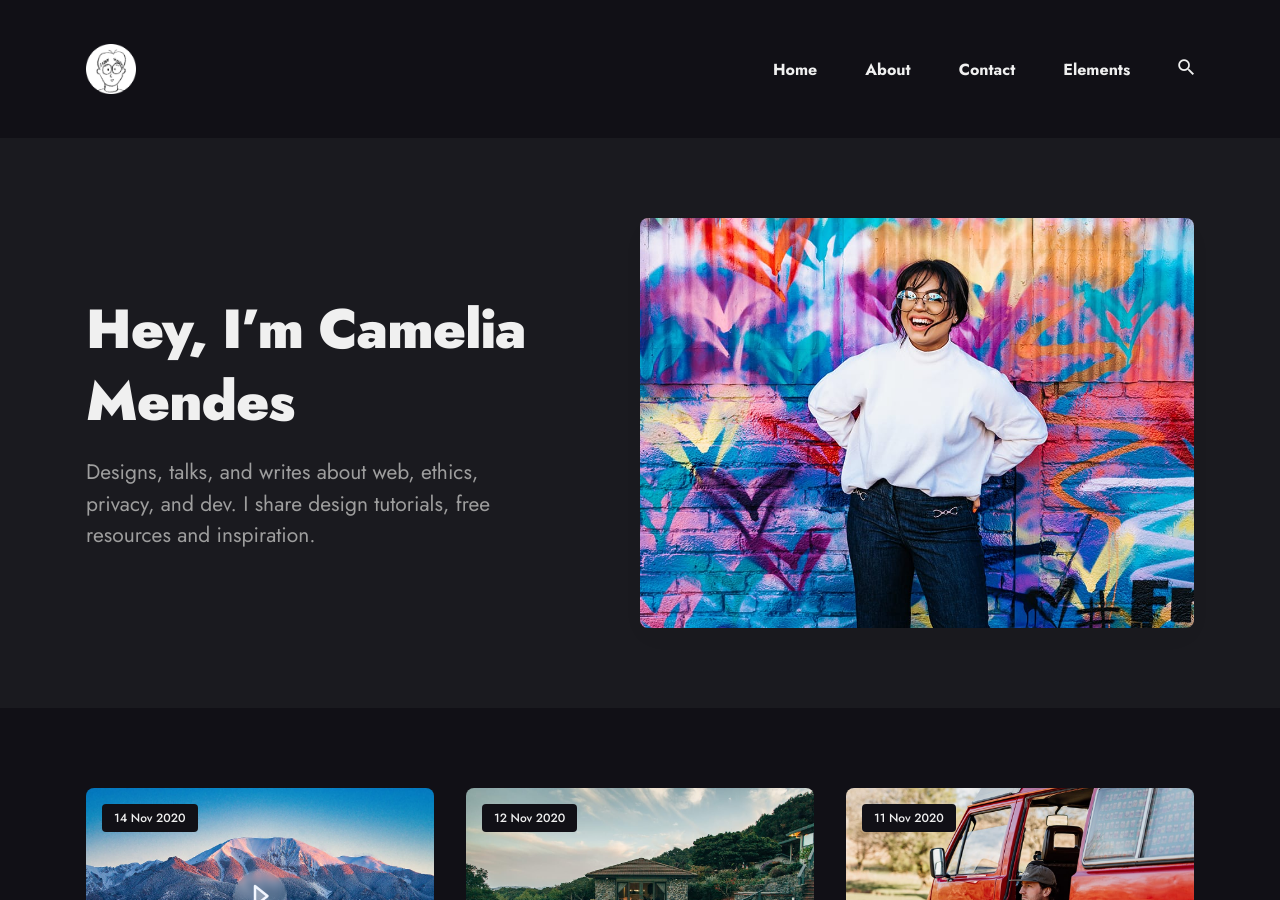
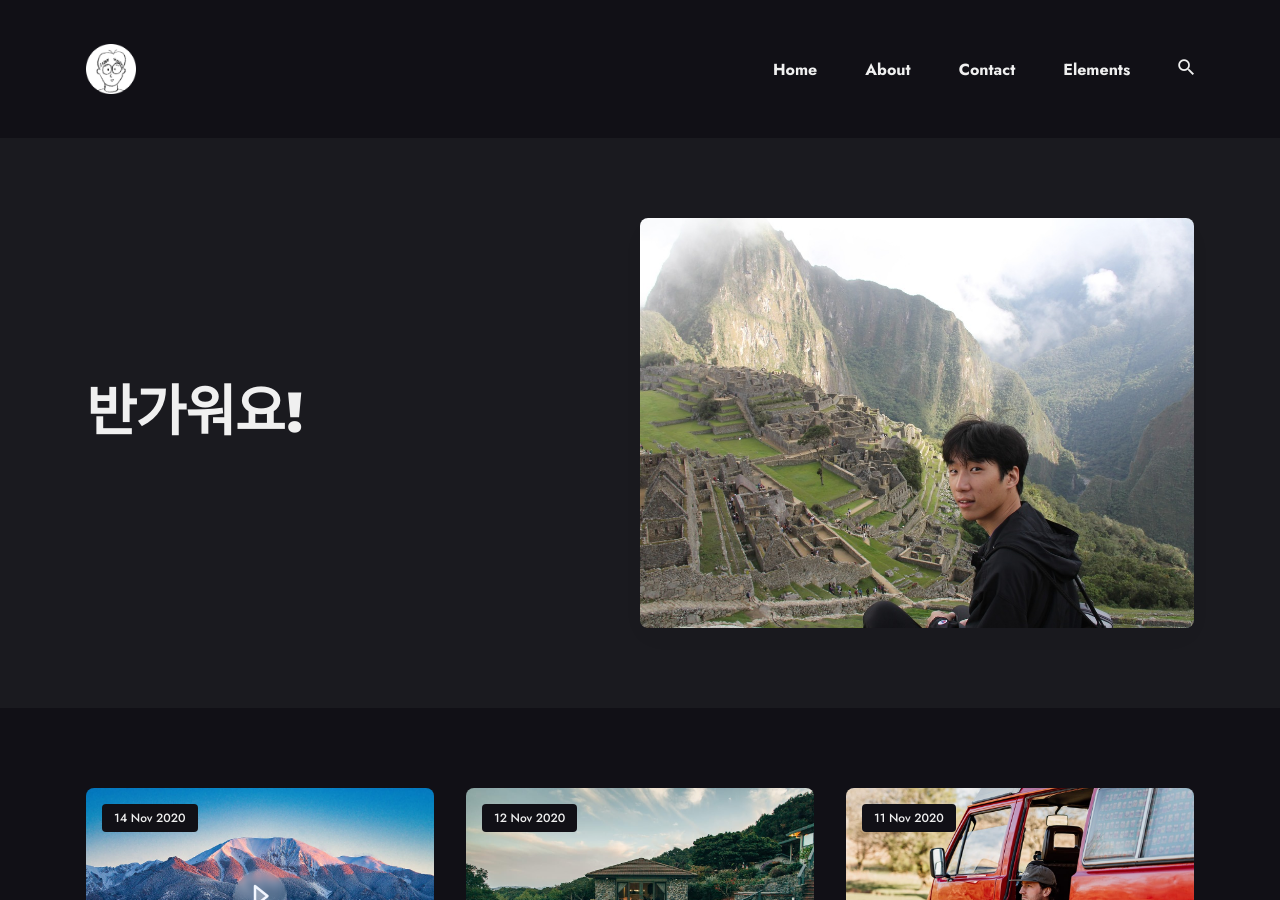
Before and after one commit to itmobrain/itmobrain.github.io, a Jekyll site: the page built from index.html, in a window 1280 px wide and 900 px high. Built offline with Jekyll 4.4.1, drawn with Linux system fonts in a browser that asks for light colours; nearby versions of some CDN libraries; the list of posts is cut into pages by our own code.

Commit message:
이미지 변경

```diff
--- a/_config.yml
+++ b/_config.yml
@@ -13,7 +13,7 @@
 author:
   author__name: ZZANZU
   author__bio: 하라는 취업은 안하고 창업을 해버린 나,<br>잘 살고 있는걸까?
-  author__avatar: '/images/01-1.jpg'
+  author__avatar: '/images/01-1.png'
 
 social:
 - {icon: "ion-logo-facebook", link: "https://www.facebook.com/sksckswn"}
@@ -27,8 +27,8 @@
 #-------------------------------
 # Hero Settings
 hero:
-  hero__title: Hey, I’m Camelia Mendes
-  hero__description: Designs, talks, and writes about web, ethics, privacy, and dev. I share design tutorials, free resources and inspiration.
+  hero__title: 반가워요!
+  hero__description:
   hero__image: '/images/01.jpg'
 
 
```
Also changed, not shown: images/01-1.jpg (deleted), images/01-1.png (added), images/01.jpg.
